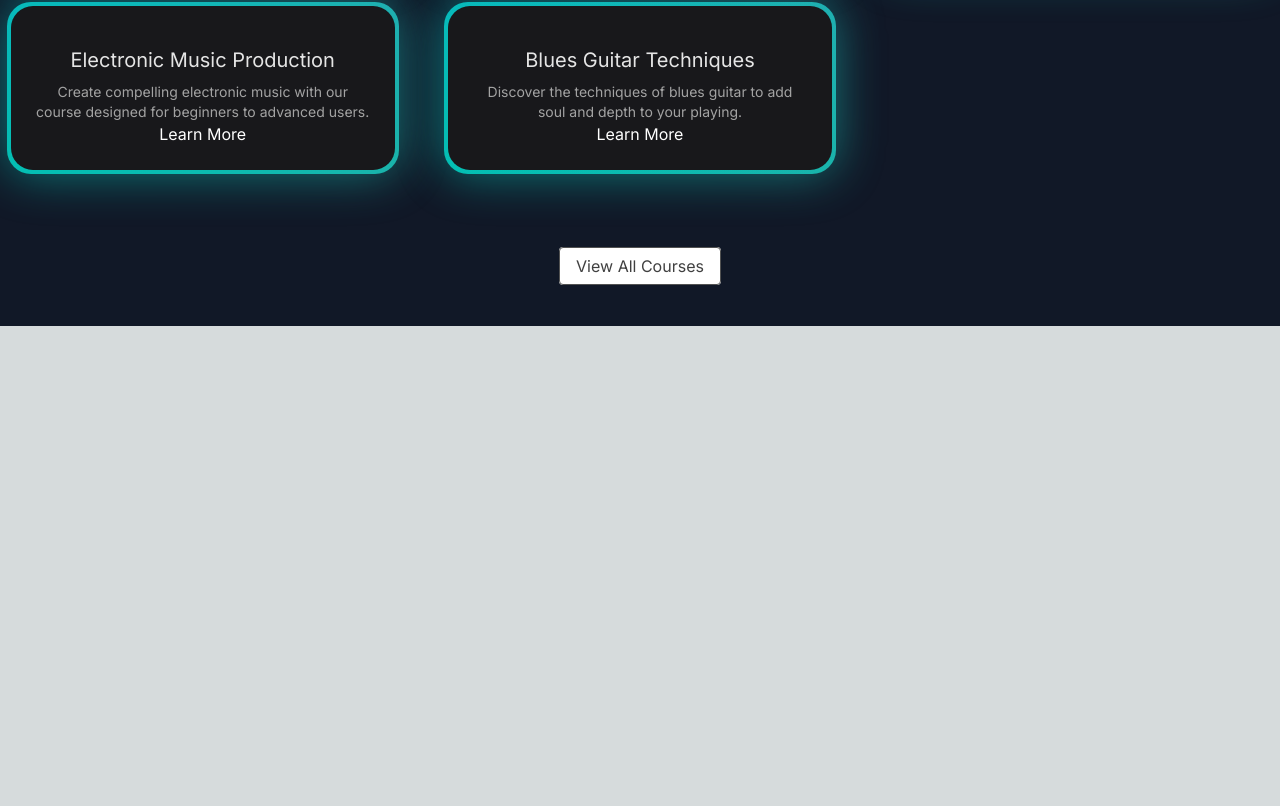
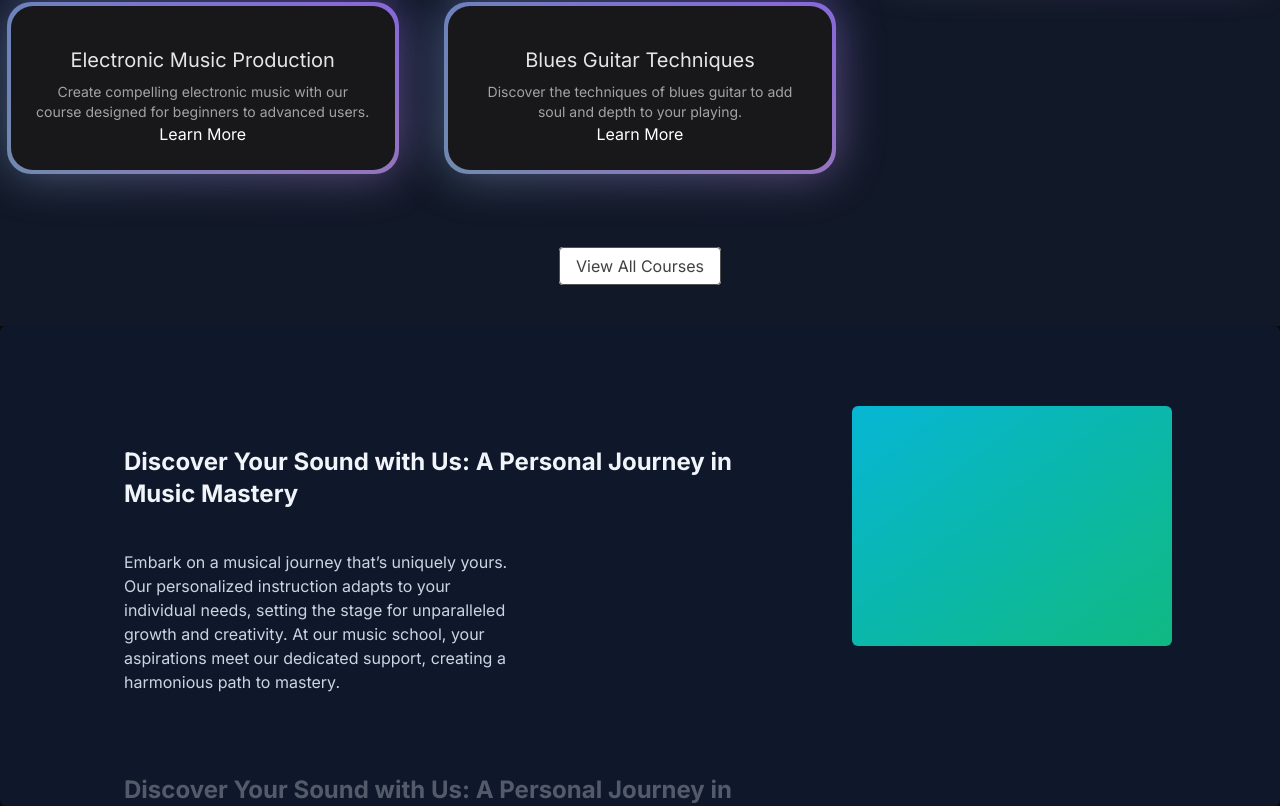
Before and after one commit to piyushagg123/next, a Next.js app: page / in a window 1280 px wide. Shown: the part 1022-1828 px from the top of the page. Before the commit the page ends 1348 px from the top, so only its background shows below. Built offline with nearby package versions, Linux system fonts and the light colour scheme.

Commit message:
added stickyScroll

```diff
--- a/src/app/page.tsx
+++ b/src/app/page.tsx
@@ -1,12 +1,14 @@
 import Image from "next/image";
 import HeroSection from "@/components/HeroSection";
 import FeaturedSection from "@/components/FeaturedSection";
+import WhyChooseUs from "@/components/WhyChooseUs";
 
 export default function Home() {
   return (
     <main className="min-h-screen bg-black/[0.96] antialiased bg-grid-white/[0.02]">
       <HeroSection />
       <FeaturedSection />
+      <WhyChooseUs />
     </main>
   );
 }
--- /dev/null
+++ b/src/components/WhyChooseUs.tsx
@@ -0,0 +1,47 @@
+"use client";
+import React from "react";
+import { StickyScroll } from "./ui/sticky-scroll-reveal";
+import Image from "next/image";
+
+const musicSchoolContent = [
+  {
+    title: "Discover Your Sound with Us: A Personal Journey in Music Mastery",
+    description:
+      "Embark on a musical journey that’s uniquely yours. Our personalized instruction adapts to your individual needs, setting the stage for unparalleled growth and creativity. At our music school, your aspirations meet our dedicated support, creating a harmonious path to mastery.",
+  },
+  {
+    title: "Discover Your Sound with Us: A Personal Journey in Music Mastery",
+    description:
+      "Embark on a musical journey that’s uniquely yours. Our personalized instruction adapts to your individual needs, setting the stage for unparalleled growth and creativity. At our music school, your aspirations meet our dedicated support, creating a harmonious path to mastery.",
+  },
+  {
+    title: "Discover Your Sound with Us: A Personal Journey in Music Mastery",
+    description:
+      "Embark on a musical journey that’s uniquely yours. Our personalized instruction adapts to your individual needs, setting the stage for unparalleled growth and creativity. At our music school, your aspirations meet our dedicated support, creating a harmonious path to mastery.",
+  },
+  {
+    title: "Live Feedback & Engagement",
+    description:
+      "Immerse yourself in an interactive learning experience where feedback is immediate, just like real-time changes in a collaborative project. This approach enhances your understanding and mastery of music concepts and performance techniques.",
+  },
+  {
+    title: "Cutting-Edge Curriculum",
+    description:
+      "Our curriculum is continuously updated to include the latest music education trends and technologies, ensuring you’re always learning with the most current and effective methods. Say goodbye to outdated materials and welcome an education that evolves with the industry.",
+  },
+  {
+    title: "Limitless Learning Opportunities",
+    description:
+      "With our expansive resource library and dynamic course offerings, you’ll never find yourself without something new to explore. Our platform provides continuous opportunities for growth, ensuring your musical skills are always advancing.",
+  },
+];
+
+function WhyChooseUs() {
+  return (
+    <div>
+      <StickyScroll content={musicSchoolContent} />
+    </div>
+  );
+}
+
+export default WhyChooseUs;
--- /dev/null
+++ b/src/components/ui/sticky-scroll-reveal.tsx
@@ -0,0 +1,105 @@
+"use client";
+import React, { useRef } from "react";
+import { useMotionValueEvent, useScroll } from "framer-motion";
+import { motion } from "framer-motion";
+import { cn } from "@/utils/cn";
+
+export const StickyScroll = ({
+  content,
+  contentClassName,
+}: {
+  content: {
+    title: string;
+    description: string;
+    content?: React.ReactNode | any;
+  }[];
+  contentClassName?: string;
+}) => {
+  const [activeCard, setActiveCard] = React.useState(0);
+  const ref = useRef<any>(null);
+  const { scrollYProgress } = useScroll({
+    // uncomment line 22 and comment line 23 if you DONT want the overflow container and want to have it change on the entire page scroll
+    // target: ref
+    container: ref,
+    offset: ["start start", "end start"],
+  });
+  const cardLength = content.length;
+
+  useMotionValueEvent(scrollYProgress, "change", (latest) => {
+    const cardsBreakpoints = content.map((_, index) => index / cardLength);
+    const closestBreakpointIndex = cardsBreakpoints.reduce(
+      (acc, breakpoint, index) => {
+        const distance = Math.abs(latest - breakpoint);
+        if (distance < Math.abs(latest - cardsBreakpoints[acc])) {
+          return index;
+        }
+        return acc;
+      },
+      0
+    );
+    setActiveCard(closestBreakpointIndex);
+  });
+
+  const backgroundColors = [
+    "var(--slate-900)",
+    "var(--black)",
+    "var(--neutral-900)",
+  ];
+  const linearGradients = [
+    "linear-gradient(to bottom right, var(--cyan-500), var(--emerald-500))",
+    "linear-gradient(to bottom right, var(--pink-500), var(--indigo-500))",
+    "linear-gradient(to bottom right, var(--orange-500), var(--yellow-500))",
+  ];
+  return (
+    <motion.div
+      animate={{
+        backgroundColor: backgroundColors[activeCard % backgroundColors.length],
+      }}
+      className="h-[30rem] overflow-y-auto flex justify-center relative space-x-10 rounded-md p-10"
+      ref={ref}
+    >
+      <div className="div relative flex items-start px-4">
+        <div className="max-w-2xl">
+          {content.map((item, index) => (
+            <div key={item.title + index} className="my-20">
+              <motion.h2
+                initial={{
+                  opacity: 0,
+                }}
+                animate={{
+                  opacity: activeCard === index ? 1 : 0.3,
+                }}
+                className="text-2xl font-bold text-slate-100"
+              >
+                {item.title}
+              </motion.h2>
+              <motion.p
+                initial={{
+                  opacity: 0,
+                }}
+                animate={{
+                  opacity: activeCard === index ? 1 : 0.3,
+                }}
+                className="text-kg text-slate-300 max-w-sm mt-10"
+              >
+                {item.description}
+              </motion.p>
+            </div>
+          ))}
+          <div className="h-40" />
+        </div>
+      </div>
+      <motion.div
+        animate={{
+          background: linearGradients[activeCard % linearGradients.length],
+        }}
+        className={cn(
+          "hidden lg:block h-60 w-80 rounded-md bg-white sticky top-10 overflow-hidden",
+          contentClassName
+        )}
+      >
+        {content[activeCard].content ?? null}
+      </motion.div>
+    </motion.div>
+  );
+};
```
